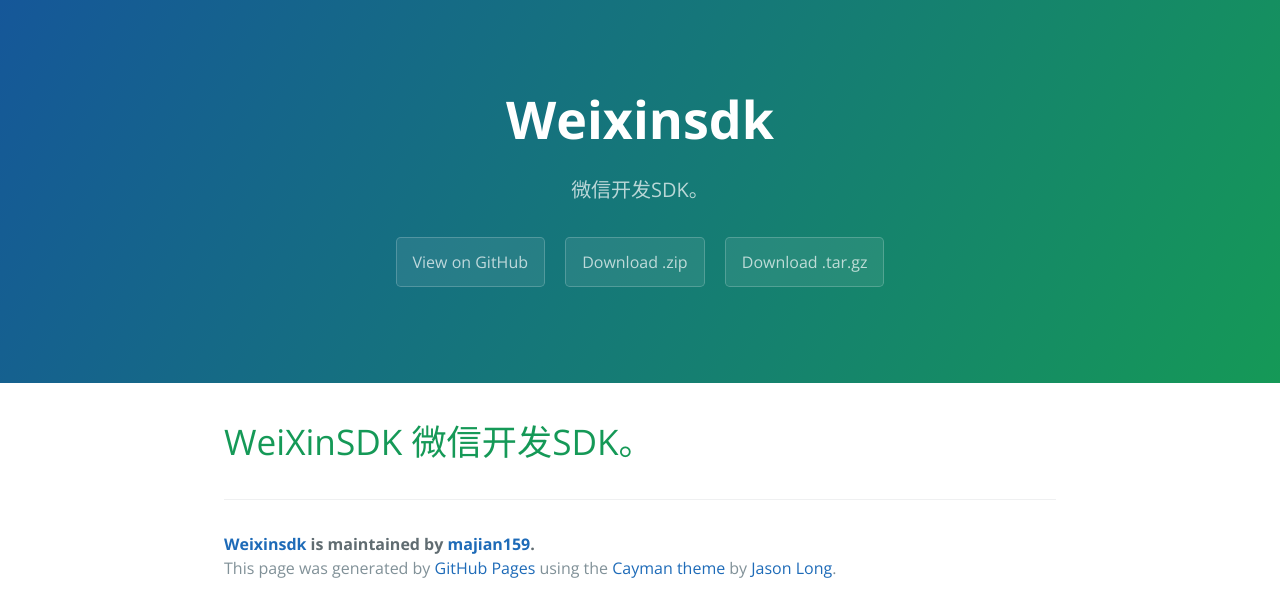
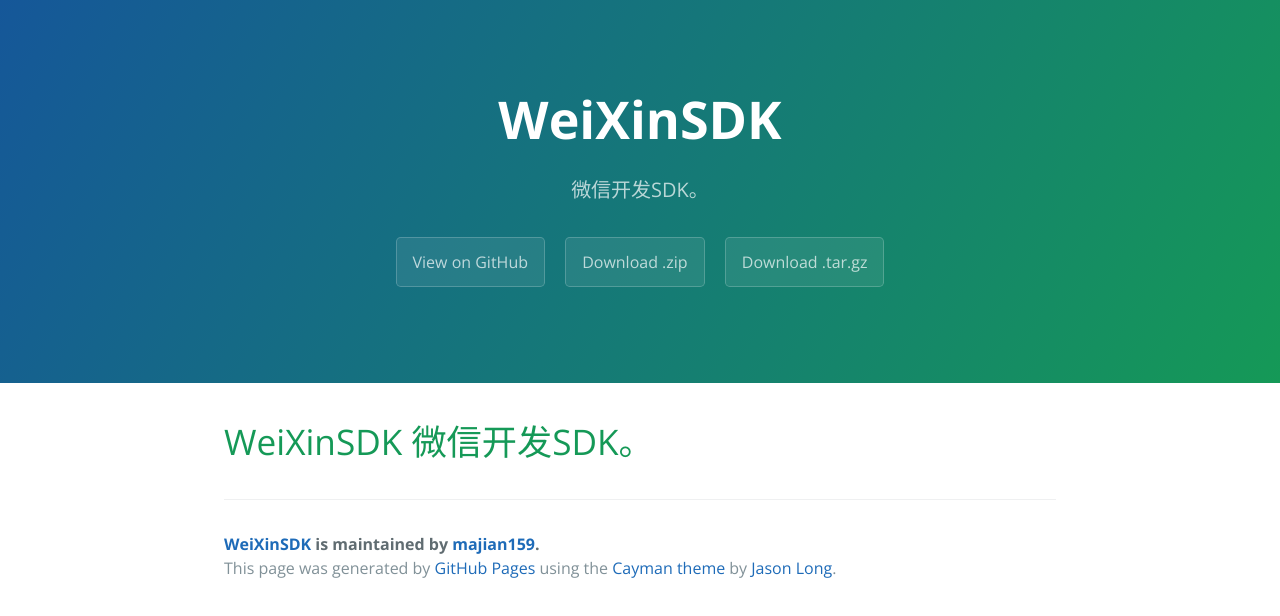
Before and after one commit to RabbitTeam/WeiXinSDK, a plain HTML site: page index.html in a window 1280 px wide. Drawn offline with nearby package versions, Linux system fonts and the light colour scheme.

```diff
--- a/index.html
+++ b/index.html
@@ -2,7 +2,7 @@
 <html lang="en-us">
   <head>
     <meta charset="UTF-8">
-    <title>Weixinsdk by majian159</title>
+    <title>WeiXinSDK by majian159</title>
     <meta name="viewport" content="width=device-width, initial-scale=1">
     <link rel="stylesheet" type="text/css" href="stylesheets/normalize.css" media="screen">
     <link href='http://fonts.googleapis.com/css?family=Open+Sans:400,700' rel='stylesheet' type='text/css'>
@@ -11,7 +11,7 @@
   </head>
   <body>
     <section class="page-header">
-      <h1 class="project-name">Weixinsdk</h1>
+      <h1 class="project-name">WeiXinSDK</h1>
       <h2 class="project-tagline">微信开发SDK。</h2>
       <a href="https://github.com/majian159/WeiXinSDK" class="btn">View on GitHub</a>
       <a href="https://github.com/majian159/WeiXinSDK/zipball/master" class="btn">Download .zip</a>
@@ -23,7 +23,7 @@
 <a id="weixinsdk-微信开发sdk" class="anchor" href="#weixinsdk-%E5%BE%AE%E4%BF%A1%E5%BC%80%E5%8F%91sdk" aria-hidden="true"><span class="octicon octicon-link"></span></a>WeiXinSDK 微信开发SDK。</h1>
 
       <footer class="site-footer">
-        <span class="site-footer-owner"><a href="https://github.com/majian159/WeiXinSDK">Weixinsdk</a> is maintained by <a href="https://github.com/majian159">majian159</a>.</span>
+        <span class="site-footer-owner"><a href="https://github.com/majian159/WeiXinSDK">WeiXinSDK</a> is maintained by <a href="https://github.com/majian159">majian159</a>.</span>
 
         <span class="site-footer-credits">This page was generated by <a href="https://pages.github.com">GitHub Pages</a> using the <a href="https://github.com/jasonlong/cayman-theme">Cayman theme</a> by <a href="https://twitter.com/jasonlong">Jason Long</a>.</span>
       </footer>
--- a/params.json
+++ b/params.json
@@ -1 +1 @@
-{"name":"Weixinsdk","tagline":"微信开发SDK。","body":"# WeiXinSDK 微信开发SDK。","google":"","note":"Don't delete this file! It's used internally to help with page regeneration."}
+{"name":"WeiXinSDK","tagline":"微信开发SDK。","body":"# WeiXinSDK 微信开发SDK。","google":"","note":"Don't delete this file! It's used internally to help with page regeneration."}
```
